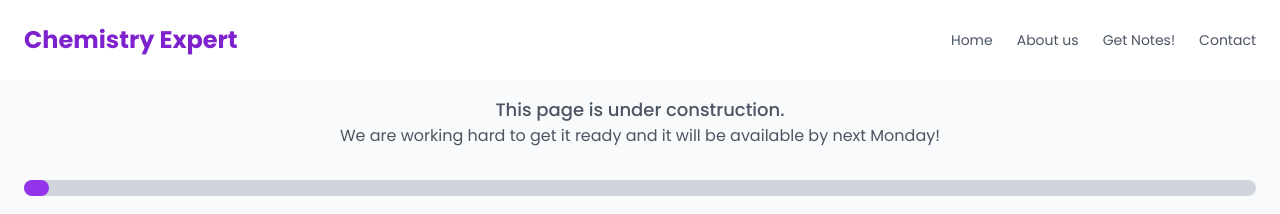
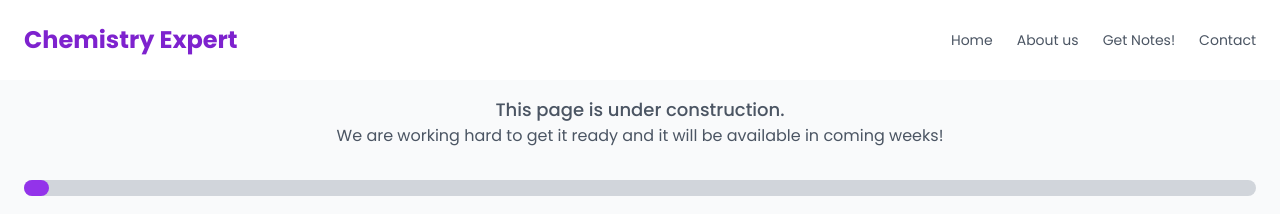
Before and after one commit to Adityaraizada1/coaching-website, a Next.js app: page /contact in a window 1280 px wide. Shown: the top 214 px of the page. Built offline with nearby package versions, Linux system fonts and the light colour scheme.

Commit message:
Update page.tsx

```diff
--- a/app/contact/page.tsx
+++ b/app/contact/page.tsx
@@ -35,7 +35,7 @@ const Contact: React.FC = () => {
         {/* Under Construction Message */}
         <div className="text-center text-gray-600 mb-8">
           <h3 className="text-lg font-medium">This page is under construction.</h3>
-          <p>We are working hard to get it ready and it will be available by next Monday!</p>
+          <p>We are working hard to get it ready and it will be available in coming weeks!</p>
         </div>
 
         {/* Progress Bar */}
```
